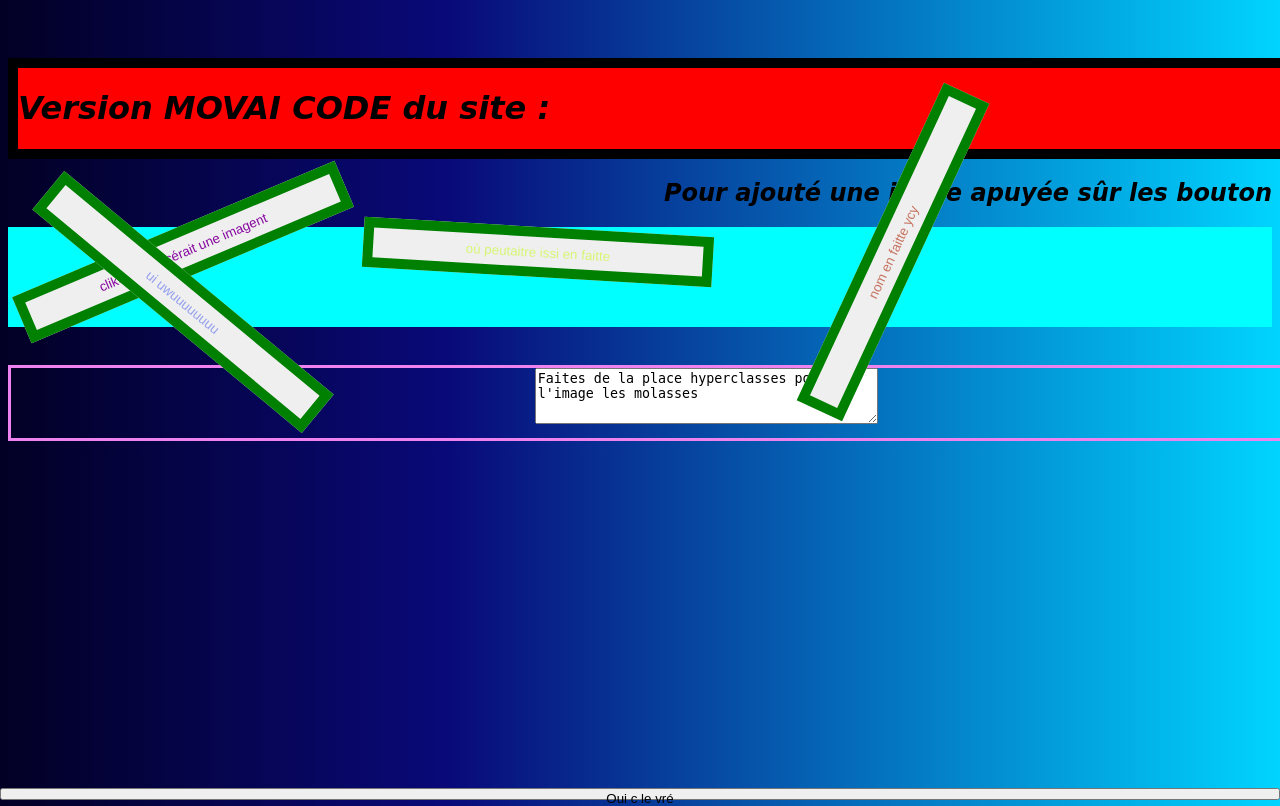
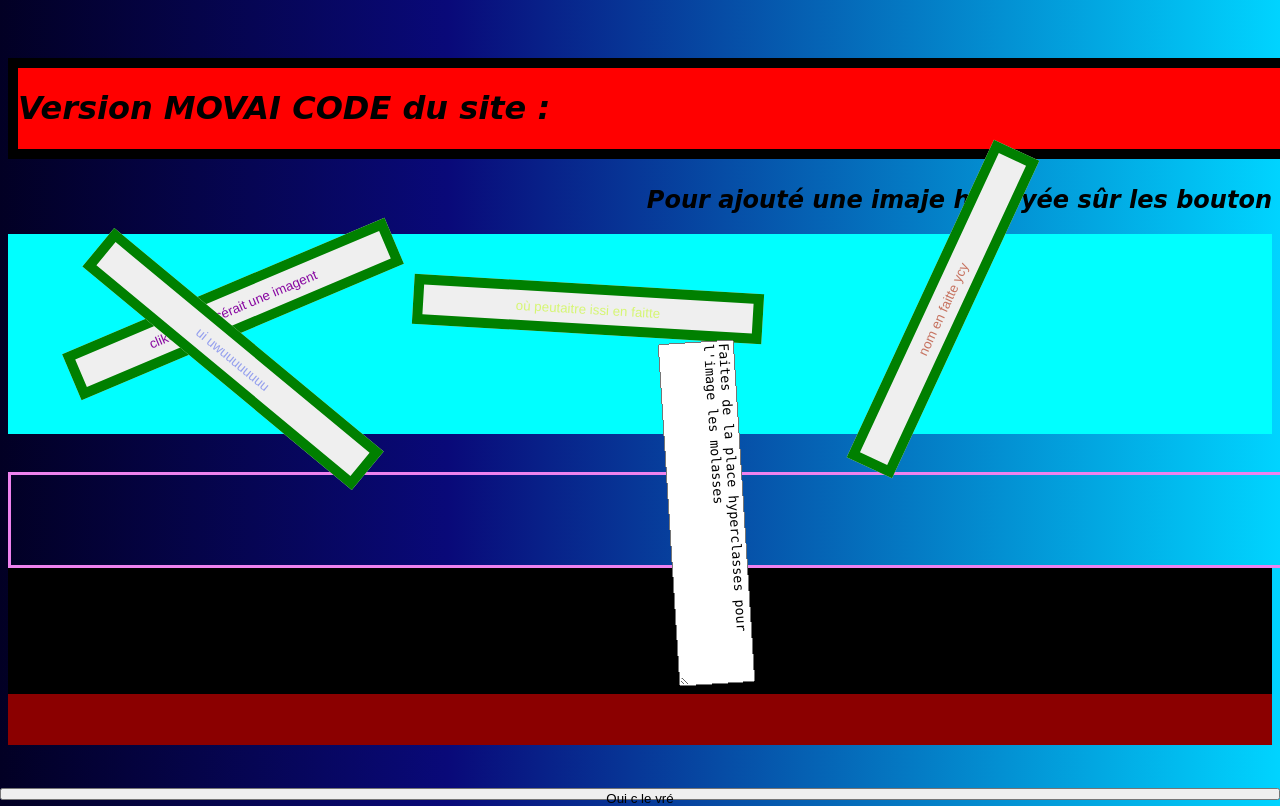
Before and after one commit to Jossl123/NuitInfo2022Decathlon, a PHP site: page /movaiCode.html in a window 1280 px wide; the page is wider, and only the part inside the window is pictured. Run offline with PHP 8.4, Linux system fonts and the light colour scheme.

Commit message:
header2.0

```diff
--- a/movai.js
+++ b/movai.js
@@ -5,16 +5,20 @@
     child.style.color = '#' + (Math.random() * 0xFFFFFF << 0).toString(16)
 }
 
-document.getElementById('image').style.transform = Math.random() * (360 - 0) + 0;
+var randomdeg = Math.random() * (360 - 0) + 0;
+document.getElementById('image').style.transform = `rotate(${randomdeg}deg)`
 
 document.querySelectorAll(".survol").forEach(element => {
     element.onmouseover = function() {
-        var random = Math.random() * (150 - 1) + 1
+        var random = Math.random() * (100 - 1) + 1
         element.style.color = '#' + (Math.random() * 0xFFFFFF << 0).toString(16)
         element.style.fontSize = `${random}px`
+        element.style.transform = `skew(${random}deg, ${random}deg)`
     }
     element.onmouseout = function() {
         element.style.color = '#' + (Math.random() * 0xFFFFFF << 0).toString(16)
         element.style.fontSize = `${random}px`
+        element.style.transform = `skew(${random}deg, ${random}deg)`
+
     };
 })
--- a/movaiCode.html
+++ b/movaiCode.html
@@ -12,7 +12,7 @@
     <header>
         <h1 class="survol">Version MOVAI CODE du site :</h1>
     </header>
-    <h2 class="survol">Pour ajouté une imaje apuyée sûr les bouton</h2>
+    <h2 class="survol">Pour ajouté une imaje hapuyée sûr les bouton</h2>
     <div id="buttons">
         <button id="boutonOff1">clike pour inçérait une imagent</button>
         <button id="boutonOff2">où  peutaitre issi en faitte</button>
@@ -28,7 +28,11 @@
             <textarea id="image" rowd=4 cols=40>Faites de la place hyperclasses pour l'image les molasses</textarea>
         </form>
     </div>
+    <article>
+
+    </article>
     <footer>
+
     </footer>
 
     <script src="./movai.js"></script>
--- a/styleMovai.css
+++ b/styleMovai.css
@@ -12,14 +12,17 @@
     border: solid black 10px;
     margin-top: 50px;
     width: 130%;
+    margin-bottom: 7px;
 }
 
 h2 {
     text-align: end;
+    transform: skew(10px);
 }
 
 #buttons {
     background-color: aqua;
+    padding: 50px;
 }
 
 #boutonOff1,
@@ -54,14 +57,20 @@
 .image {
     text-align: center;
     border: solid violet;
-    height: 70px;
+    height: 90px;
     width: 110%;
 }
 
 #image {
-    height: 50px;
+    height: 70px;
+}
+
+article {
+    padding: 5%;
+    background-color: black;
 }
 
 footer {
     background-color: darkred;
+    padding: 2%;
 }
```
